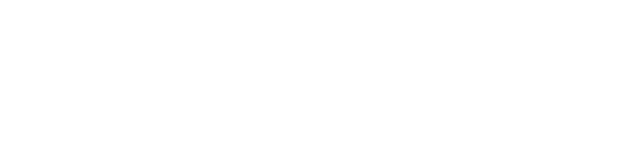
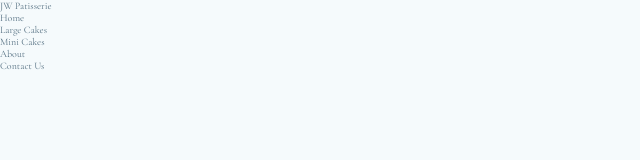
Before and after one commit to stephmhwong/jw-patisserie, a plain HTML site: page index.html in a window 1280 px wide. Shown: the whole page, without its empty margins (0-640 px from the left). Drawn offline with nearby package versions, Linux system fonts and the light colour scheme.

Commit message:
header pages declared in index.html

```diff
--- a/index.html
+++ b/index.html
@@ -8,7 +8,28 @@
     <title> JW Patisserie </title>
 </head>
 <body>
+    <section id="header">
+        <div class="container">
+            <div class="top-banner">
+                <div class="logo">
+                    <!-- Logo -->
+                    <a href="#hero"> JW Patisserie </a>
 
+                    <div class="nav-bar">
+                        <!-- All pages -->
+                        <ul>
+                            <li><a href="#"> Home </a></li>
+                            <li><a href="#"> Large Cakes </a></li>
+                            <li><a href="#"> Mini Cakes </a></li>
+                            <li><a href="#"> About </a></li>
+                            <li><a href="#"> Contact Us </a></li>
+                        </ul>
+                    </div>
+                </div>
+                </div>
+            </div>
+        </div>
+    </section>
 
 </body>
 </html>
--- a/src/style.css
+++ b/src/style.css
@@ -0,0 +1,44 @@
+/* Font Styles */
+@import url('https://fonts.googleapis.com/css2?family=Cormorant+Garamond:wght@300;400;500;600;700&display=swap');
+
+/* Colours */
+:root {
+    --background: #F5FAFC;
+    --text: #557082;
+}
+
+
+/* Global Styles */
+
+* {
+    padding: 0;
+    margin: 0;
+    box-sizing: border-box;
+}
+
+html {
+    font-family: "Cormorant Garamond", serif;
+    font-size: 10px;
+    scroll-behavior: smooth;
+}
+
+body {
+    background-color: var(--background);
+}
+
+a {
+    text-decoration: none;
+    color: var(--text);
+}
+
+/* Header */
+
+#header .container {
+    position: fixed;
+    top: 0;
+    left: 0;
+    width: 100vw;
+    z-index: 1000;
+}
+
+#header .
```
